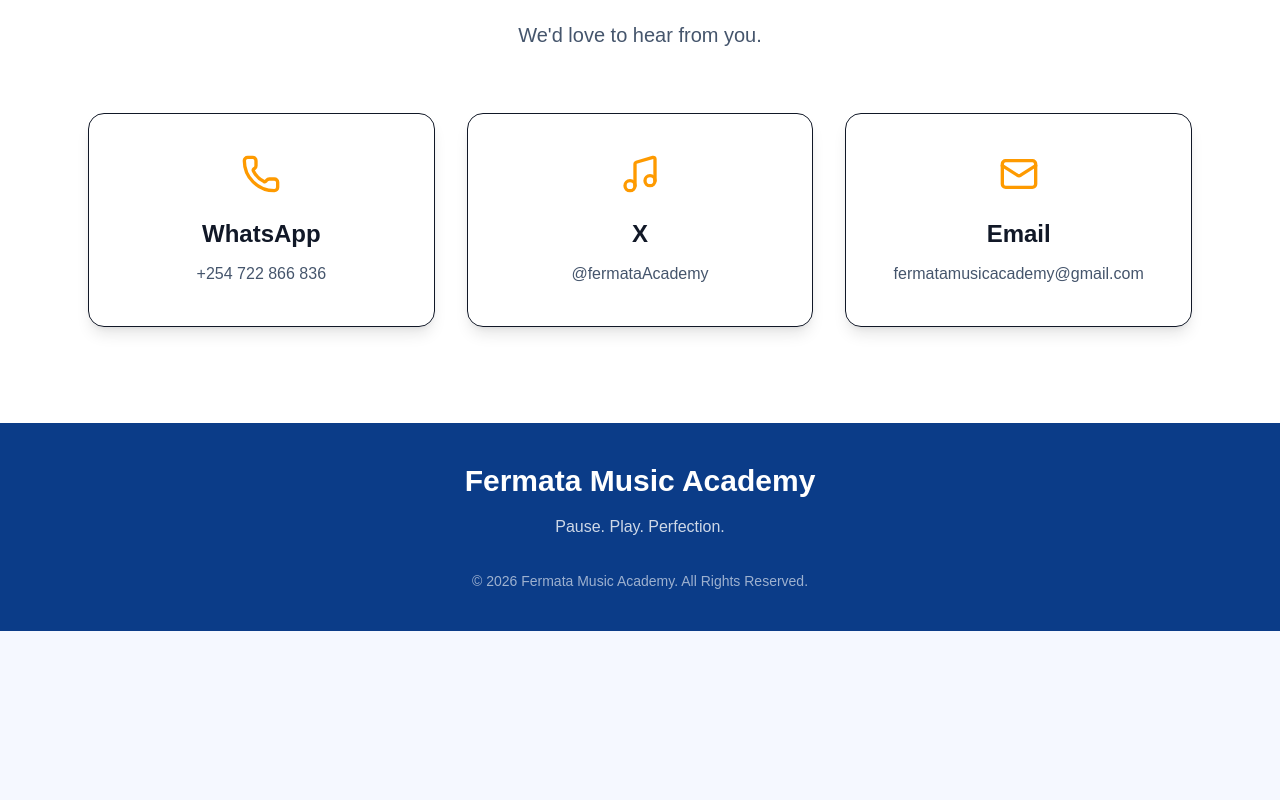
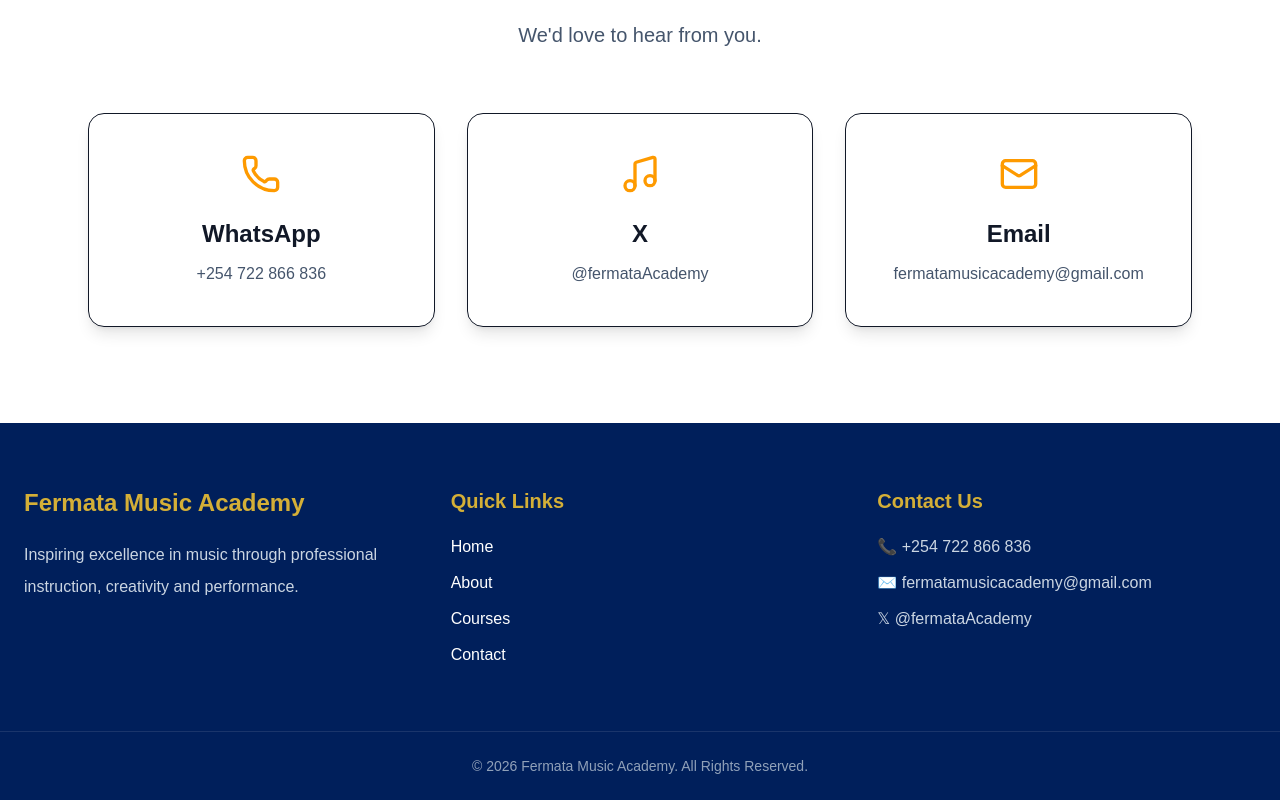
Before and after one commit to chombakimani-design/fermata-music-academy, a Next.js app: page / in a window 1280 px wide. Shown: the part 2555-3355 px from the top of the page. Before the commit the page ends 3186 px from the top, so only its background shows below. Built offline with nearby package versions, Linux system fonts and the light colour scheme; no server answers; the database is empty.

Commit message:
Improve public website navigation and footer

```diff
--- a/components/layout/Footer.tsx
+++ b/components/layout/Footer.tsx
@@ -1,20 +1,77 @@
+import Link from "next/link";
+
 export default function Footer() {
+    const year = new Date().getFullYear();
+
     return (
-    <footer className="bg-[#0B3C88] py-10 text-white">
+        <footer className="bg-brand-dark text-white">
 
-      <div className="mx-auto max-w-7xl px-6 text-center">
+            <div className="mx-auto grid max-w-7xl gap-12 px-6 py-16 md:grid-cols-3">
 
-        <h2 className="text-3xl font-bold">
+                <div>
+
+                    <h2 className="text-2xl font-bold text-brand-gold">
                         Fermata Music Academy
                     </h2>
 
-        <p className="mt-4 text-white/80">
-          Pause. Play. Perfection.
+                    <p className="mt-5 leading-8 text-slate-300">
+                        Inspiring excellence in music through professional
+                        instruction, creativity and performance.
                     </p>
 
-        <p className="mt-8 text-sm text-white/60">
-          © 2026 Fermata Music Academy. All Rights Reserved.
-        </p>
+                </div>
+
+                <div>
+
+                    <h3 className="text-xl font-semibold text-brand-gold">
+                        Quick Links
+                    </h3>
+
+                    <div className="mt-5 flex flex-col gap-3">
+
+                        <Link href="/" className="hover:text-brand-gold">
+                            Home
+                        </Link>
+
+                        <Link href="#about" className="hover:text-brand-gold">
+                            About
+                        </Link>
+
+                        <Link href="#courses" className="hover:text-brand-gold">
+                            Courses
+                        </Link>
+
+                        <Link href="#contact" className="hover:text-brand-gold">
+                            Contact
+                        </Link>
+
+                    </div>
+
+                </div>
+
+                <div>
+
+                    <h3 className="text-xl font-semibold text-brand-gold">
+                        Contact Us
+                    </h3>
+
+                    <div className="mt-5 space-y-3 text-slate-300">
+
+                        <p>📞 +254 722 866 836</p>
+
+                        <p>✉️ fermatamusicacademy@gmail.com</p>
+
+                        <p>𝕏 @fermataAcademy</p>
+
+                    </div>
+
+                </div>
+
+            </div>
+
+            <div className="border-t border-white/10 py-6 text-center text-sm text-slate-400">
+
+                © {year} Fermata Music Academy. All Rights Reserved.
 
             </div>
 
```
Lines whose indentation alone changed are shown as unchanged.
